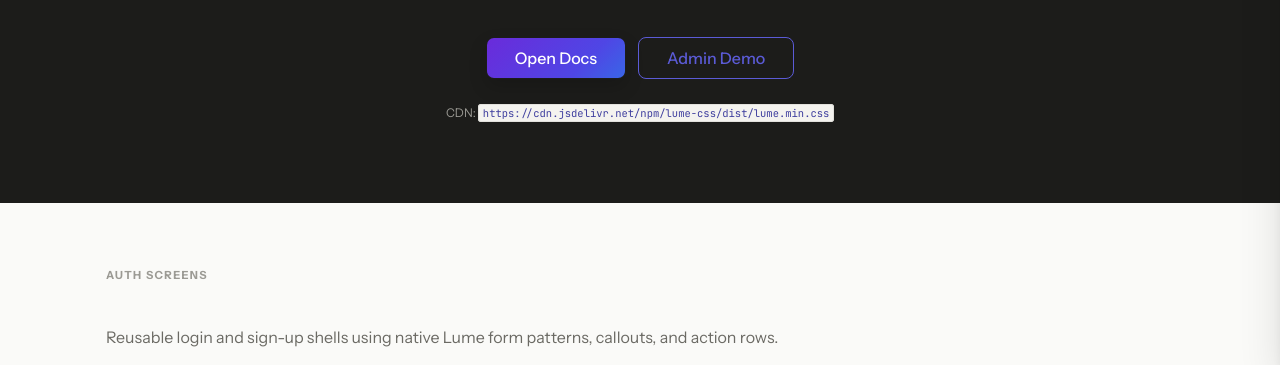
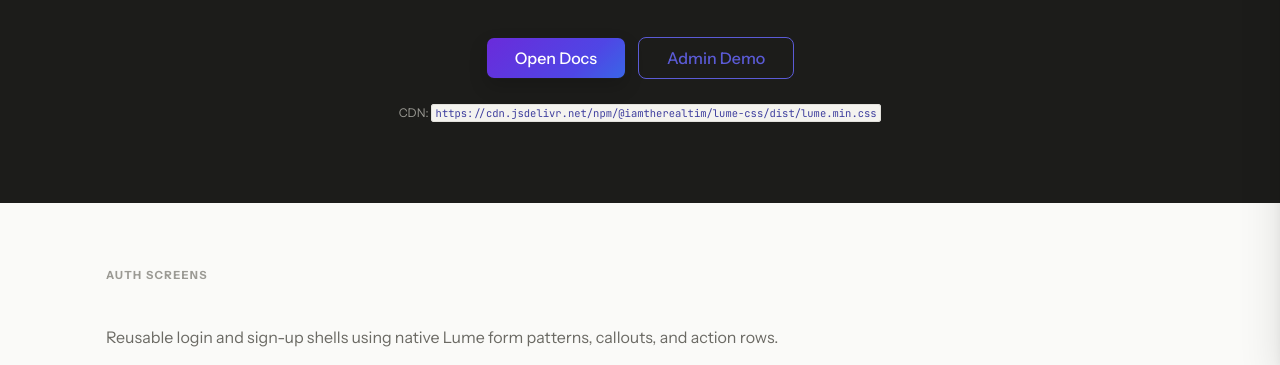
Before and after one commit to iamtherealtim/lume-css, a website: page docs/lume-showcase.html in a window 1280 px wide. Shown: the part 435-800 px from the top of the page. Drawn offline with nearby package versions, Linux system fonts and the light colour scheme.

Commit message:
Updated for NPM changes

```diff
--- a/docs/lume-showcase.html
+++ b/docs/lume-showcase.html
@@ -188,7 +188,7 @@
         <a class="lume-btn lume-btn-gradient-aurora lume-btn-lg" href="lume-docs.html">Open Docs</a>
         <a class="lume-btn lume-btn-outline-primary lume-btn-lg" href="admin-demo/dashboard.html">Admin Demo</a>
       </div>
-      <p class="mini-muted" style="margin-top: 1rem;">CDN: <code>https://cdn.jsdelivr.net/npm/lume-css/dist/lume.min.css</code></p>
+      <p class="mini-muted" style="margin-top: 1rem;">CDN: <code>https://cdn.jsdelivr.net/npm/@iamtherealtim/lume-css/dist/lume.min.css</code></p>
     </div>
   </section>
 
```
